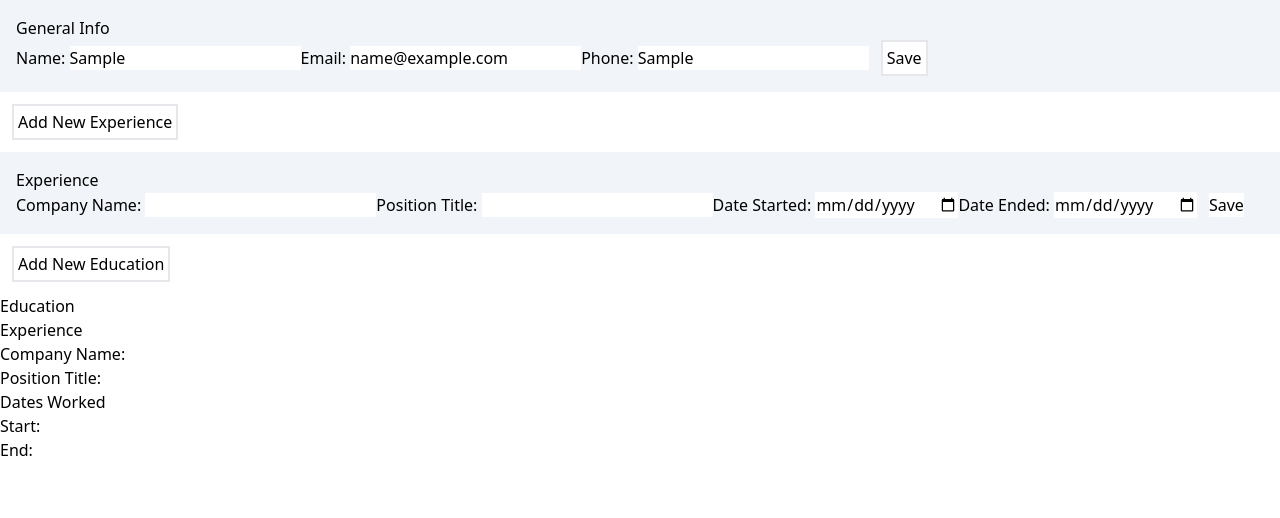
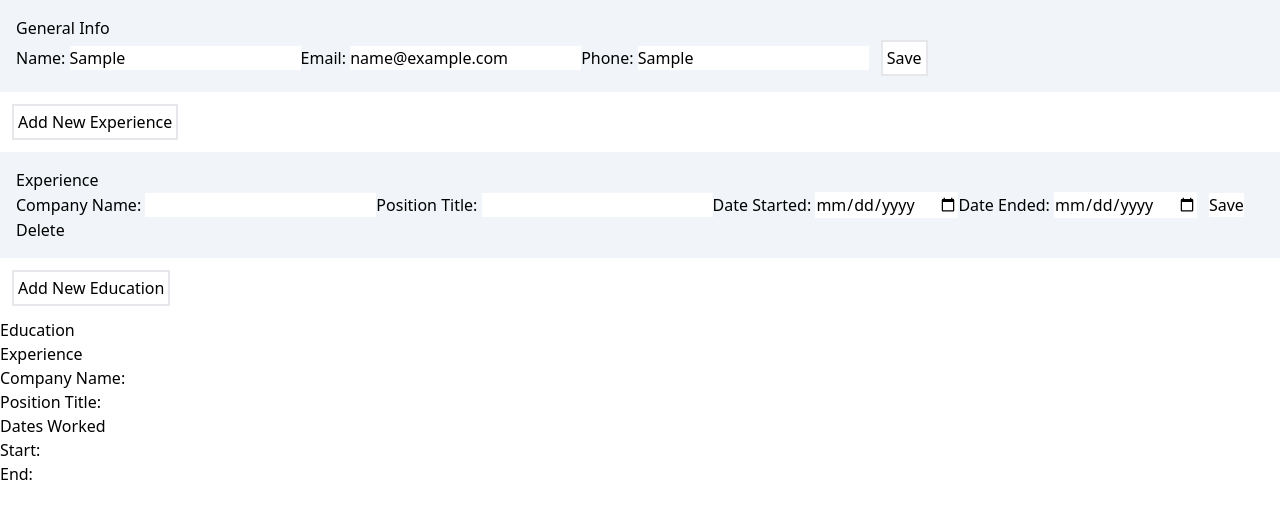
Before and after one commit to RyanMcEntire/cv-application-2, a React (Vite) app: page / in a window 1280 px wide. Both pictures are taken after typing "Sample", "name@example.com", "Sample" into the empty fields and a click on the button "Add New Experience". Shown: the top 518 px of the page. Built offline with nearby package versions, Linux system fonts and the light colour scheme.

Commit message:
add delete buttons for lists and fix types for delete buttons

```diff
--- a/src/App.tsx
+++ b/src/App.tsx
@@ -77,6 +77,14 @@ const App = () => {
     setEducations((prevEducations) => [...prevEducations, newEducation]);
   };
 
+  const handleDeleteExperience = (id: string) => {
+    setExperiences((prev) => prev.filter((experience) => experience.id !== id));
+  };
+
+  const handleDeleteEducation = (id: string) => {
+    setEducations((prev) => prev.filter((education) => education.id !== id));
+  };
+
   return (
     <>
       <General onUpdate={handleGeneralUpdate} />
@@ -91,12 +99,14 @@ const App = () => {
         onUpdate={(data: ExperienceData, index: number) =>
           handleUpdate(data, index, setExperiences)
         }
-        renderer={(data, onUpdate) => (
+        onDelete={handleDeleteExperience}
+        renderer={(data, onUpdate, onDelete) => (
           <Experience
             key={data.id}
             id={data.id}
             data={data}
             onUpdate={onUpdate}
+            onDelete={onDelete}
           />
         )}
       />
@@ -111,12 +121,14 @@ const App = () => {
         onUpdate={(data: EducationData, index: number) =>
           handleUpdate(data, index, setEducations)
         }
-        renderer={(data, onUpdate) => (
+        onDelete={handleDeleteEducation}
+        renderer={(data, onUpdate, onDelete) => (
           <Education
             key={data.id}
             id={data.id}
             data={data}
             onUpdate={onUpdate}
+            onDelete={onDelete}
           />
         )}
       />
--- a/src/components/Education.tsx
+++ b/src/components/Education.tsx
@@ -1,5 +1,4 @@
 import { ChangeEvent, FormEvent, useState } from 'react';
-
 
 interface EducationData {
   id: string;
@@ -10,11 +9,12 @@ interface EducationData {
 
 interface EducationProps {
   onUpdate: (data: EducationData) => void;
+  onDelete: (id: string) => void;
   id: string;
   data: EducationData;
 }
 
-export default function Education({ onUpdate, id }: EducationProps) {
+export default function Education({ onUpdate, onDelete, id }: EducationProps) {
   const [formData, setFormData] = useState<EducationData>({
     id,
     name: '',
@@ -62,6 +62,7 @@ export default function Education({ onUpdate, id }: EducationProps) {
             Save
           </button>
         </form>
+        <button onClick={() => onDelete(id)}>Delete</button>
       </div>
     </>
   );
--- a/src/components/Experience.tsx
+++ b/src/components/Experience.tsx
@@ -10,11 +10,12 @@ interface ExperienceData {
 
 interface ExperienceProps {
   onUpdate: (data: ExperienceData) => void;
+  onDelete: (id: string) => void;
   id: string;
   data: ExperienceData;
 }
 
-export default function Experience({ onUpdate, id }: ExperienceProps) {
+export default function Experience({ onUpdate, onDelete, id }: ExperienceProps) {
   const [formData, setFormData] = useState<ExperienceData>({
     id,
     name: '',
@@ -72,6 +73,7 @@ export default function Experience({ onUpdate, id }: ExperienceProps) {
             Save
           </button>
         </form>
+        <button onClick={() => onDelete(id)}>Delete</button>
       </div>
     </>
   );
--- a/src/components/List.tsx
+++ b/src/components/List.tsx
@@ -1,14 +1,28 @@
 interface ListProps<T> {
   items: T[];
   onUpdate: (data: T, index: number) => void;
-  renderer: (data: T, onUpdate: (data: T) => void) => JSX.Element;
+  onDelete: (id: string) => void;
+  renderer: (
+    data: T,
+    onUpdate: (data: T) => void,
+    onDelete: (id: string) => void
+  ) => JSX.Element;
 }
 
-export default function List<T>({ items, onUpdate, renderer }: ListProps<T>) {
-  return  (
+export default function List<T>({
+  items,
+  onUpdate,
+  onDelete,
+  renderer,
+}: ListProps<T>) {
+  return (
     <>
       {items.map((item, index) =>
-        renderer(item, (data) => onUpdate(data, index))
+        renderer(
+          item,
+          (data) => onUpdate(data, index),
+          (id) => onDelete(id)
+        )
       )}
     </>
   );
```
